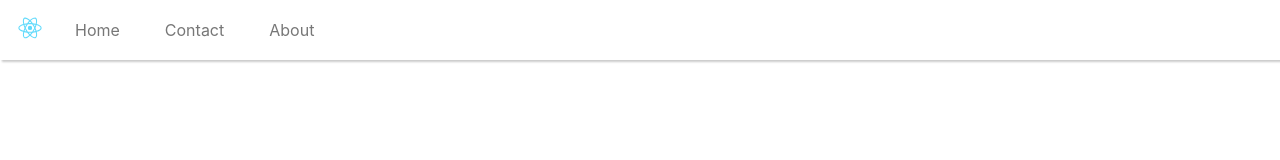
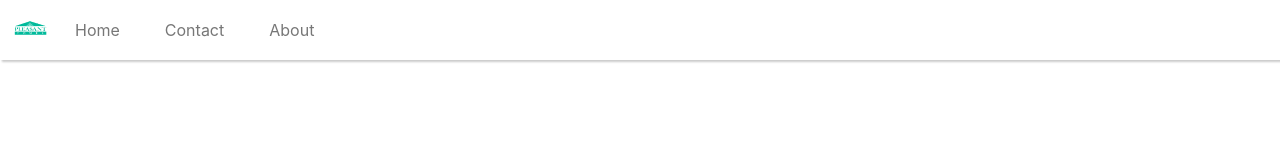
Before and after one commit to khardrix/pleasanthomes, a React (Create React App) app: page / in a window 1280 px wide. Shown: the top 160 px of the page. Built offline with nearby package versions, Linux system fonts and the light colour scheme.

Commit message:
added svg logo

```diff
--- a/src/App.js
+++ b/src/App.js
@@ -4,28 +4,32 @@ import About from './pages/About.jsx';     // To access the About Us page
 import Contact from './pages/Contact.jsx'; // To access the Contact Us page
 import Home from './pages/Home.jsx';       // To access the Home page
 import ResponsiveNavigation from './components/ResponsiveNavigation.jsx' // responsive toolbar
-import logo from './logo.svg';             // The React logo
+import pleasantHomesLogo from './pleasantHomesLogo_NO_BACKGROUND.svg'
+// import logo from './logo.svg';             // The React logo
 import './App.css';                        // CSS styling file
 
 
 // This is a FUNCTIONAL COMPONENT
 function App() {
+    // Pleasant Homes logo
+    // const pleasantHomesLogo =
+
     // Array used with the reach router to display the name of pages, path and icons
     const navLinks = [
         {
             text: 'Home',
             path: '/',
-            icon: 'NO_BACKGROUND_ICON_home.png'
+            icon: 'NO_BACKGROUND_ICON_home'
         },
         {
             text: 'Contact',
             path: '/contact',
-            icon: 'NO_BACKGROUND_ICON_home.png'
+            icon: 'NO_BACKGROUND_ICON_home'
         },
         {
             text: 'About',
             path: '/about',
-            icon: 'NO_BACKGROUND_ICON_home.png'
+            icon: 'NO_BACKGROUND_ICON_home'
         }
     ]
 
@@ -33,7 +37,7 @@ function App() {
         <div className="App">
             <ResponsiveNavigation
                 navLinks={ navLinks }
-                logo={ logo }
+                logo={ pleasantHomesLogo }
                 background="#fff"
                 hoverBackground="#ddd"
                 linkColor="#777"
```
Also changed, not shown: src/pleasantHomesLogo_NO_BACKGROUND.svg (added), src/pleasantHomesSign_AltColors.svg (added).
